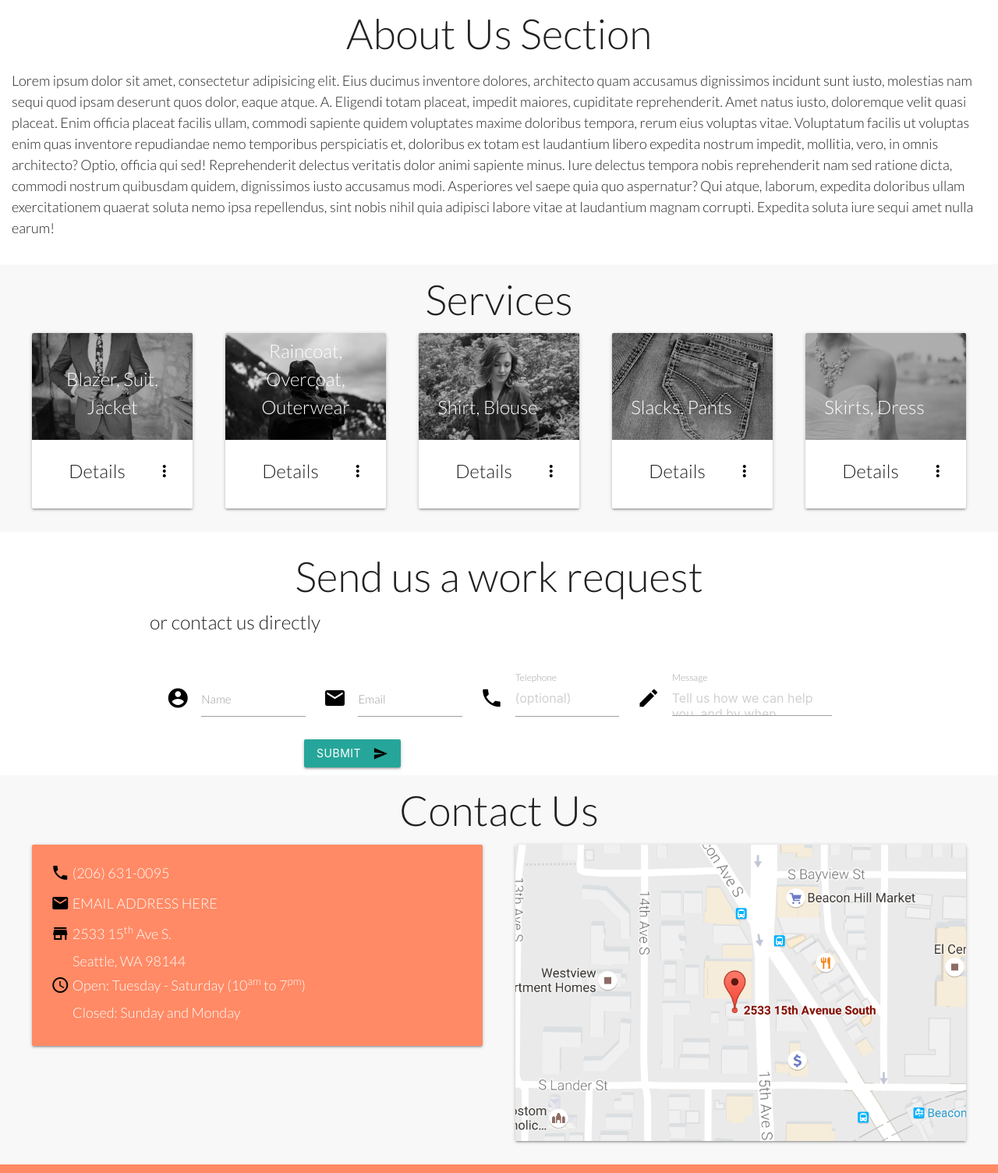
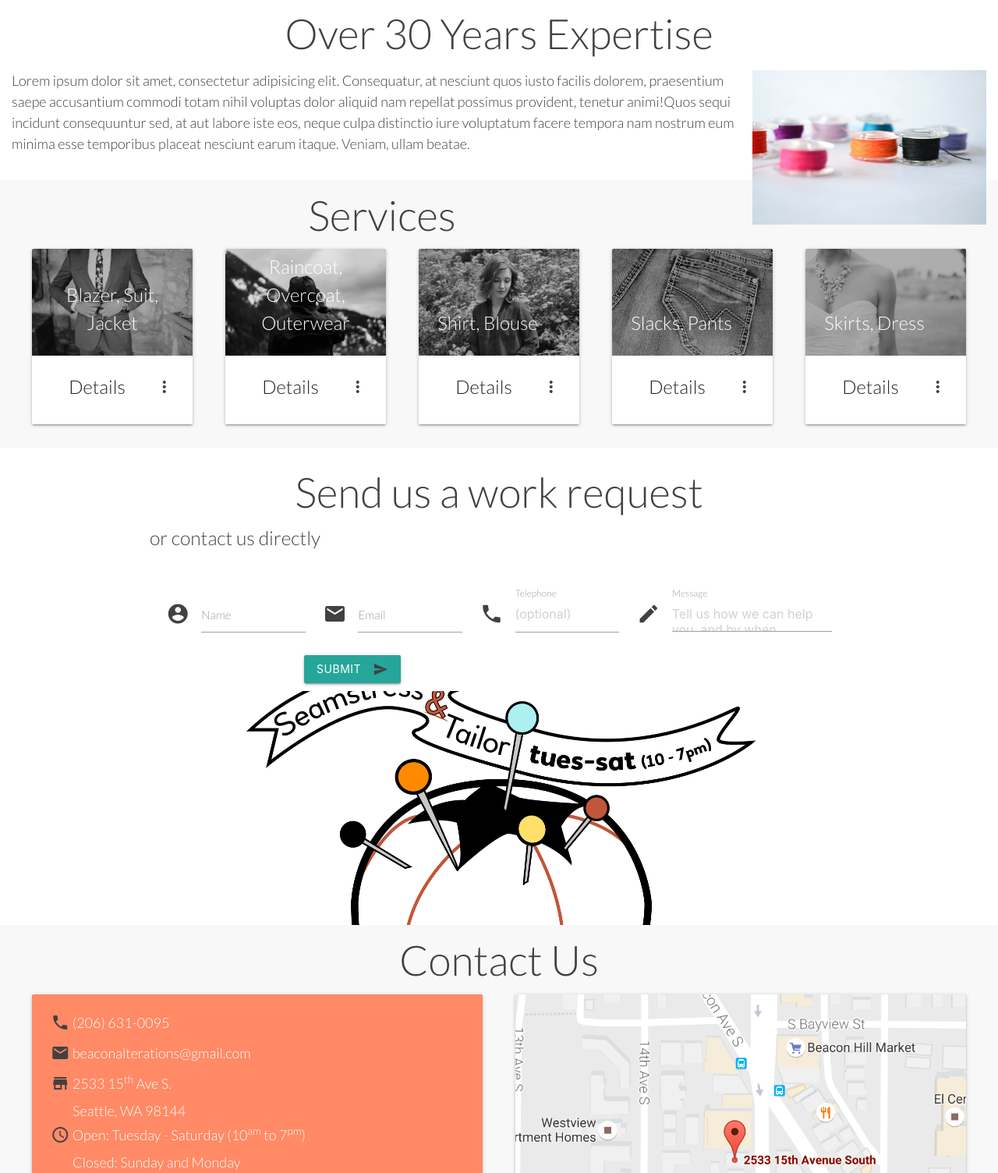
Before and after one commit to melynguy/beacon-alterations.github.io, a plain HTML site: page index.html in a window 1280 px wide. Shown: the part 457-1961 px from the top of the page at 78% size. Drawn offline with nearby package versions, Linux system fonts and the light colour scheme.

Commit message:
about section

```diff
--- a/css/main.css
+++ b/css/main.css
@@ -2,6 +2,7 @@ body {
     font-family: 'Lato', 'Helvetica Neue', Helvetica, Arial, sans-serif;
     font-weight: 300;
     font-size: 18px;
+    color: #424141;
 }
 
 /* NAVBAR CSS */
@@ -31,11 +32,11 @@ nav ul a {
 }
 
 nav ul li a{
-  color: black;
+  color: #424141;
 }
 
 .material-icons {
-    color: black;
+    color: #424141;
 }
 
 /* PARALLAX/ABOUT US CSS */
@@ -63,6 +64,9 @@ nav ul li a{
     height: 0px;
 }
 
+.space-1 {
+    height: 300px;
+}
 
 
 
--- a/index.html
+++ b/index.html
@@ -40,8 +40,8 @@
         <nav>
             <div class="nav-wrapper white black-text">
                 <a href="#!" class="brand-logo"><img src="img/beaconlogo.png" width="500px"></a>
-                <a class="dropdown-button btn material-icons white z-depth-0" href='#' data-activates='dropdown'><i class="material-icons">menu</i></a>
-                <ul id='dropdown' class='dropdown-content'>
+                <a class="dropdown-button btn material-icons white z-depth-0" href="#" data-activates="dropdown"><i class="material-icons">menu</i></a>
+                <ul id="dropdown" class="dropdown-content">
                     <li><a href="#services">Services</a></li>
                     <li><a href="#appointment">Appointment</a></li>
                     <li><a href="#contactus">Contact</a></li>
@@ -79,14 +79,11 @@
         <section id="aboutus">
             <div>
                 <h2>
-                    About Us Section
+                    Over 30 Years Expertise
                 </h2>
                 <p>
-                    <span>Lorem ipsum dolor sit amet, consectetur adipisicing elit. Eius ducimus inventore dolores, architecto quam accusamus dignissimos incidunt sunt iusto, molestias nam sequi quod ipsam deserunt quos dolor, eaque atque. A.</span>
-                    <span>Eligendi totam placeat, impedit maiores, cupiditate reprehenderit. Amet natus iusto, doloremque velit quasi placeat. Enim officia placeat facilis ullam, commodi sapiente quidem voluptates maxime doloribus tempora, rerum eius voluptas vitae.</span>
-                    <span>Voluptatum facilis ut voluptas enim quas inventore repudiandae nemo temporibus perspiciatis et, doloribus ex totam est laudantium libero expedita nostrum impedit, mollitia, vero, in omnis architecto? Optio, officia qui sed!</span>
-                    <span>Reprehenderit delectus veritatis dolor animi sapiente minus. Iure delectus tempora nobis reprehenderit nam sed ratione dicta, commodi nostrum quibusdam quidem, dignissimos iusto accusamus modi. Asperiores vel saepe quia quo aspernatur?</span>
-                    <span>Qui atque, laborum, expedita doloribus ullam exercitationem quaerat soluta nemo ipsa repellendus, sint nobis nihil quia adipisci labore vitae at laudantium magnam corrupti. Expedita soluta iure sequi amet nulla earum!</span>
+                    <img src="img/test-img.jpg" width="300px" align="right">
+                    <span>Lorem ipsum dolor sit amet, consectetur adipisicing elit. Consequatur, at nesciunt quos iusto facilis dolorem, praesentium saepe accusantium commodi totam nihil voluptas dolor aliquid nam repellat possimus provident, tenetur animi!</span><span>Quos sequi incidunt consequuntur sed, at aut labore iste eos, neque culpa distinctio iure voluptatum facere tempora nam nostrum eum minima esse temporibus placeat nesciunt earum itaque. Veniam, ullam beatae.</span>
                 </p>
             </div>
         </section>
@@ -280,6 +277,15 @@
             </div>
     </section>
 
+
+
+    <section class="space-1">
+        <div class="parallax-container">
+            <div class="parallax"><img src="img/banner-scissors.png" width="100% auto"></div>
+        </div>
+    </section>
+
+
     <section>
         <div id="contactus">
             <h2>
@@ -301,7 +307,7 @@
                             </a>
 
                             <span class="contact-text">
-                                EMAIL ADDRESS HERE
+                                beaconalterations@gmail.com
                             </span>
                             <br>
                             <a href="https://www.google.com/maps/place/2533+15th+Ave+S,+Seattle,+WA+98144/@47.5800243,-122.3159176,17z/data=!3m1!4b1!4m5!3m4!1s0x54906a869351da9d:0x8baae2315af7c2e7!8m2!3d47.5800243!4d-122.3137289" target="_blank">
```
